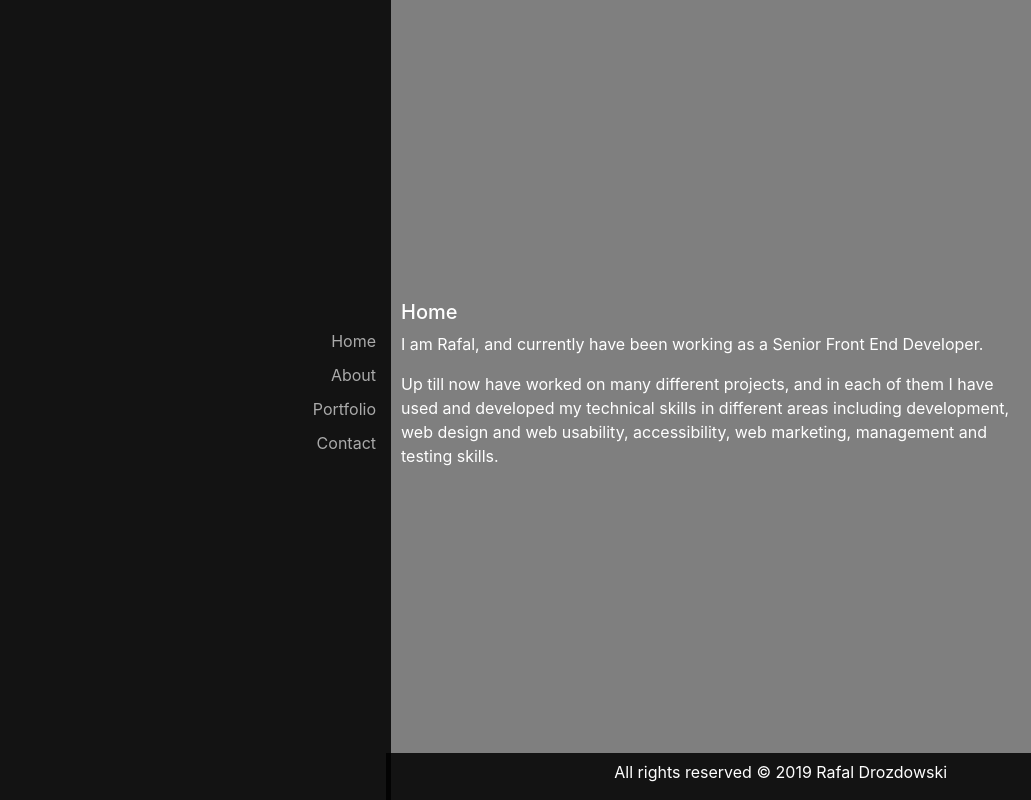
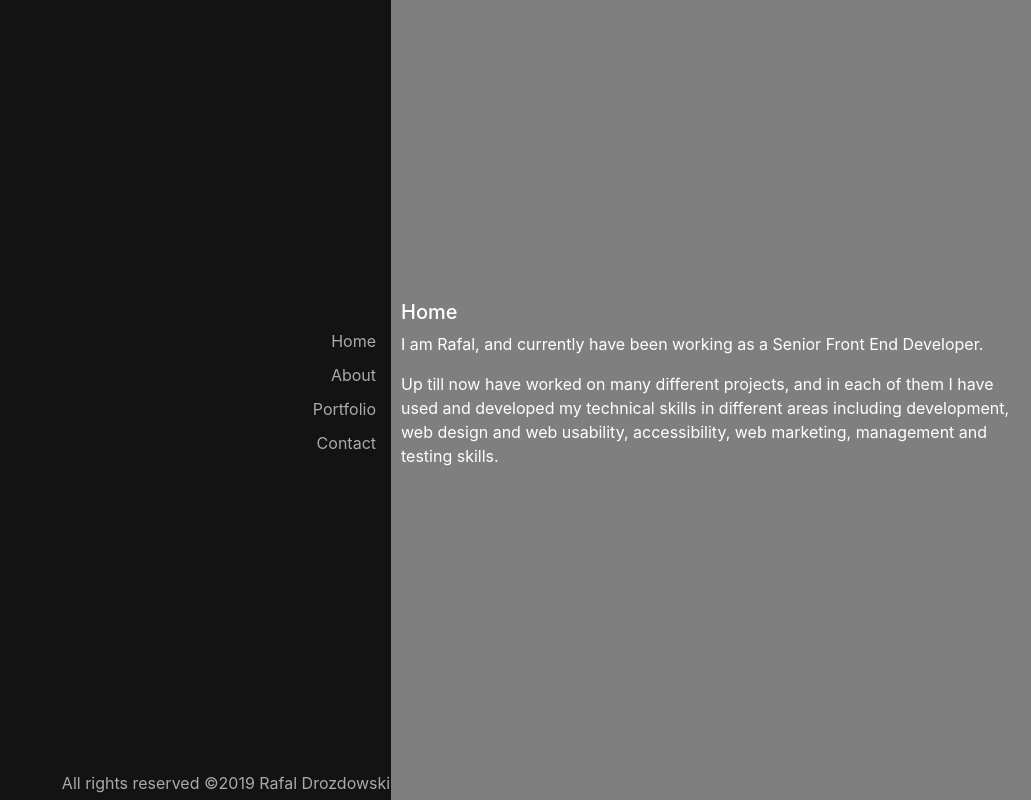
Before and after one commit to rdrozdowski/rdrozdowski.github.io, a React app: page /#/Home in a window 1280 px wide. Shown: the whole page, without its empty margins (249-1280 px from the left). Built offline with nearby package versions, Linux system fonts and the light colour scheme.

Commit message:
set footer according to layout shown

```diff
--- a/src/Components/UI/Footer/Footer.jsx
+++ b/src/Components/UI/Footer/Footer.jsx
@@ -8,12 +8,8 @@ export default class Footer extends Component {
 
   render() {
     return (
-      <footer role="contentinfo" className={'row'}>
-        <div className={'col-md-2 col-lg-2'}></div>
-        <div className={'col-md-8 col-lg-8'}>
-          <p>All rights reserved ©  <span id="now">2019</span> Rafal Drozdowski</p>
-        </div>
-        <div className={'col-md-2 col-lg-2'}></div>
+      <footer role="contentinfo" className={"row footer--height footer--shift-left"}>
+          <p>All rights reserved &copy;<span id="now">2019</span> Rafal Drozdowski</p>
       </footer>
     )
   }
--- a/src/Components/UI/Skeleton/Skeleton.jsx
+++ b/src/Components/UI/Skeleton/Skeleton.jsx
@@ -36,6 +36,7 @@ class Skeleton extends Component {
               })
             }
             </ul>
+
           </div>
           <div className="col-md-6 no-gutter Row__col--box-adjust Row__col--box-grey Row__col--padding Row__col--align--left">
             <Switch>
@@ -47,9 +48,9 @@ class Skeleton extends Component {
                 <Route path="/contact" component={Contact} />
               </div>
             </Switch>
-            <Footer />
           </div>
         </div>
+        <Footer />
       </div>
     )
   }
--- a/src/styles.css
+++ b/src/styles.css
@@ -1,6 +1,7 @@
 :root {
   --link-color: #aaaaaa;
   --white-color: #ffffff;
+  --grey-color: #aaaaaa;
 }
 
 body {
@@ -48,10 +49,6 @@ section {
 
 .img-responsive {
   width: 100%;
-}
-
-footer {
-  padding-top: 7px;
 }
 
 input, textarea {
@@ -166,7 +163,20 @@ footer {
   position: fixed;
   bottom: 0px;
   width: 100%;
-  background: rgba(0, 0, 0, .85)
+  background: rgba(0, 0, 0, .85);
+  align-items: center;
+  display: flex;
+  justify-content: center;
+}
+
+.footer--height {
+  height: 35px;
+}
+
+footer p {
+  padding: 0;
+  margin: 0;
+  color: var(--grey-color)
 }
 
 .clearfix:after {
@@ -222,4 +232,13 @@ footer {
     padding: 5px 0;
   }
 
+  footer {
+    background: none;
+    z-index: 2
+  }
+
+  .footer--shift-left {
+    margin-left: -180px;
+  }
+
 }
```
